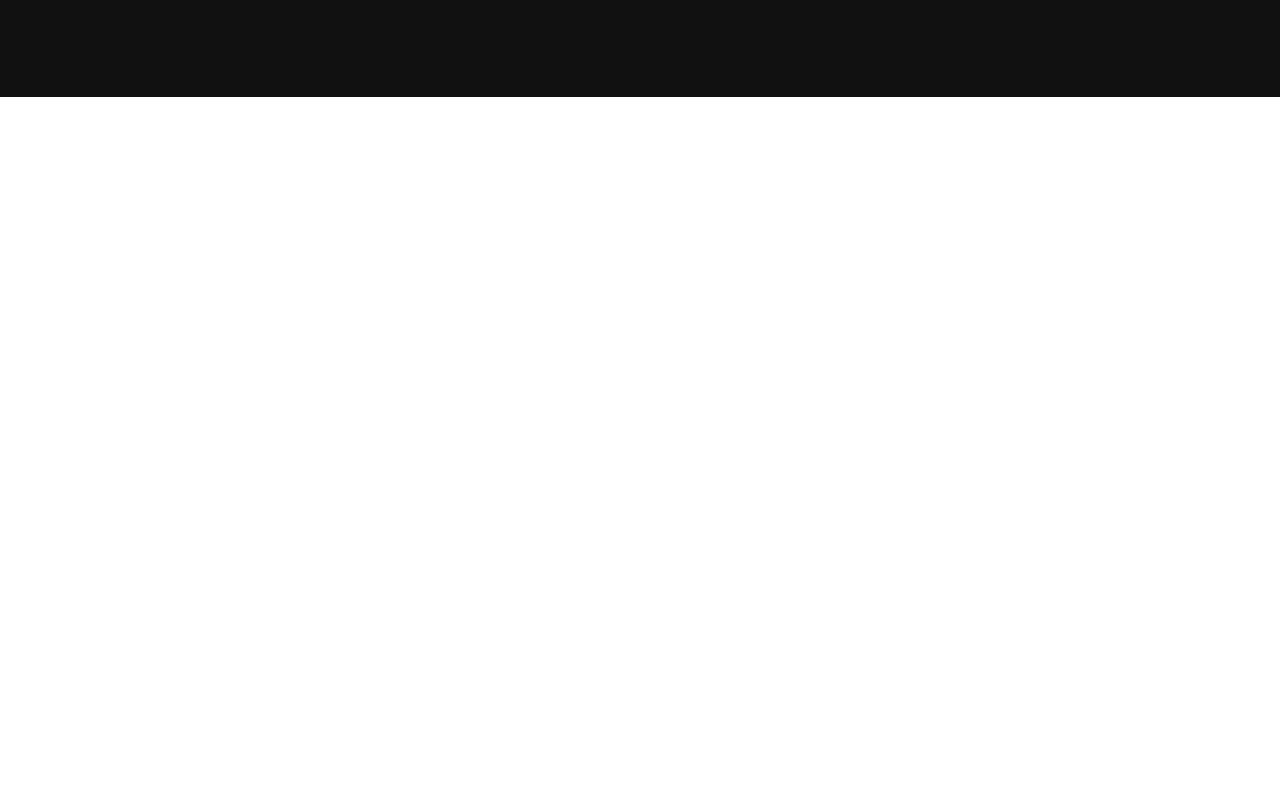
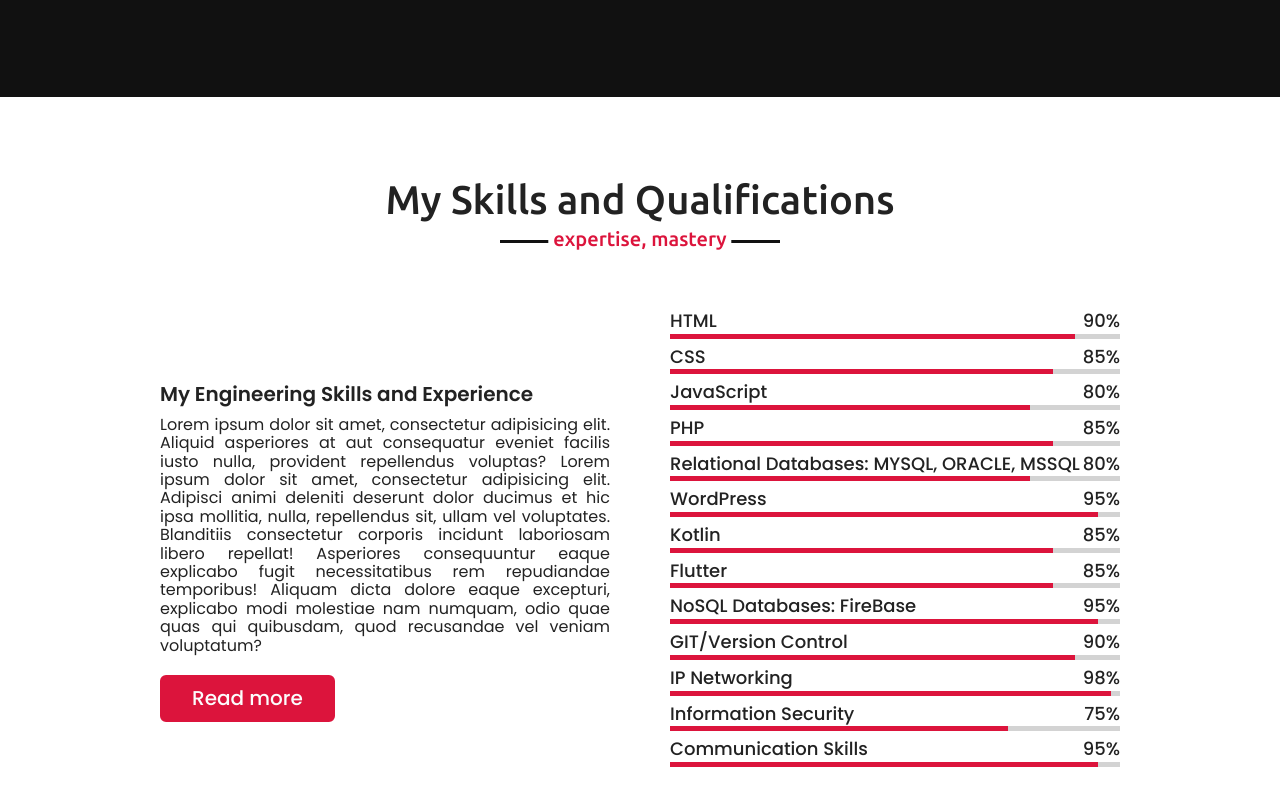
Before and after one commit to typos-r-us/networks-and-apps-portfolio, a website built with Parcel: page index.html in a window 1280 px wide. Shown: the part 2186-2992 px from the top of the page. Before the commit the page ends 2763 px from the top, so only its background shows below. Built offline with nearby package versions, Linux system fonts and the light colour scheme.

Commit message:
Completed 'Skills' section structure. Moving to 'Teams' section.

```diff
--- a/css/style.css
+++ b/css/style.css
@@ -134,6 +134,17 @@ html {
 section{
   padding: 80px;
 }
+/*all sections font*/
+.about, .services, .skills{
+  font-family: 'Poppins', sans-serif;
+}
+/*all sections content structure*/
+.about .about-content, .services .services-content, .skills .skills-content{
+  display: flex;
+  flex-wrap: wrap;
+  align-items: center;
+  justify-content: space-between;
+}
 section .title{
   position: relative;
   text-align: center;
@@ -167,15 +178,6 @@ section .title::after{
 .about .title::after{
   content: "who I am";
 }
-.about, .services{
-  font-family: 'Poppins', sans-serif;
-}
-.about .about-content, .services .services-content{
-  display: flex;
-  flex-wrap: wrap;
-  align-items: center;
-  justify-content: space-between;
-}
 .about .about-content .left{
   width: 45%;
 }
@@ -201,7 +203,8 @@ section .title::after{
 .about .about-content .right p{
   text-align: justify;
 }
-.about .about-content .right a{
+/*button styling for calls to action in sections*/
+.about .about-content .right a, .skills .skills-content .left a{
   display: inline-block;
   background: crimson;
   color: #fcfcfc;
@@ -213,7 +216,7 @@ section .title::after{
   border: 2px solid crimson;
   transition: color 0.3s ease;
 }
-.about .about-content .right a:hover{
+.about .about-content .right a:hover, .skills .skills-content .left a:hover{
   background: #fcfcfc;
   color: crimson;
 }
@@ -260,6 +263,92 @@ section .title::after{
   font-size: 25px;
   font-weight: 500;
   margin: 10px 0 7px 0;
+}
+/*skills section styling*/
+.skills .title::before {
+  width: 280px;
+}
+.skills .title::after{
+  content: "expertise, mastery";
+}
+.skills .skills-content .column{
+  width: calc(50% - 30px);
+}
+.skills .skills-content .left .skills-text{
+  font-size: 20px;
+  font-weight: 600;
+  margin-bottom: 10px;
+}
+.skills .skills-content .left{
+  text-align: justify;
+}
+.skills .skills-content .right .bars{ /*todo: check this before commit*/
+ margin-bottom: 35px;
+}
+.skills .skills-content .right .info{
+  display: flex;
+  margin-bottom: 2px;
+  margin-top: 8px;
+  align-items: center;
+  justify-content: space-between;
+}
+.skills .skills-content .right span{
+  font-weight: 500;
+  font-size: 18px;
+}
+.skills .skills-content .right .line{
+  height: 5px;
+  width: 100%;
+  background: lightgrey;
+  position: relative;
+}
+.skills .skills-content .right .line::before{
+  content: "";
+  position: absolute;
+  height: 100%;
+  left: 0;
+  top: 0;
+  background: crimson;
+}
+/*set the bars for each category of skill*/
+.skills-content .right .html::before{
+  width: 90%;
+}
+.skills-content .right .css::before{
+  width: 85%;
+}
+.skills-content .right .js::before{
+  width: 80%;
+}
+.skills-content .right .php::before{
+  width: 85%;
+}
+.skills-content .right .sql::before{
+  width: 80%;
+}
+.skills-content .right .wp::before{
+  width: 95%;
+}
+.skills-content .right .kotlin::before{
+  width: 85%;
+}
+.skills-content .right .flutter::before{
+  width: 85%;
+}
+.skills-content .right .nosql::before{
+  width: 95%;
+}
+.skills-content .right .git::before{
+  width: 90%;
+}
+.skills-content .right .networks::before{
+  width: 98%;
+}
+.skills-content .right .infosec::before{
+  width: 75%;
+}
+.skills-content .right .comms::before{
+  width: 95%;
 }
 /*responsive media queries*/
 @media (max-width: 1300px){
@@ -329,7 +418,7 @@ section .title::after{
     max-width: 900px;
   }
   .about .about-content .column{
-    width: 100%;
+    width: calc(100% - 10px); /*width: 100%;*/
   }
   .about .about-content .left{
     display: flex;
@@ -341,6 +430,10 @@ section .title::after{
   }
   .services .services-content .card {
     width: calc(50% - 10px);
+    margin-bottom: 20px;
+  }
+  .skills .skills-content .column{
+    width: calc(100% - 10px);
     margin-bottom: 20px;
   }
 }
--- a/index.html
+++ b/index.html
@@ -139,7 +139,83 @@
   <!--Create the Skills section-->
   <section class="skills" id="skills">
     <div class="max-width">
-
+      <h2 class="title">My Skills and Qualifications</h2>
+      <div class="skills-content">
+        <div class="column left">
+          <div class="skills-text">My Engineering Skills and Experience</div>
+          <p>Lorem ipsum dolor sit amet, consectetur adipisicing elit. Aliquid asperiores at aut consequatur eveniet facilis iusto nulla, provident repellendus voluptas? Lorem ipsum dolor sit amet, consectetur adipisicing elit. Adipisci animi deleniti deserunt dolor ducimus et hic ipsa mollitia, nulla, repellendus sit, ullam vel voluptates. Blanditiis consectetur corporis incidunt laboriosam libero repellat! Asperiores consequuntur eaque explicabo fugit necessitatibus rem repudiandae temporibus! Aliquam dicta dolore eaque excepturi, explicabo modi molestiae nam numquam, odio quae quas qui quibusdam, quod recusandae vel veniam voluptatum?</p>
+          <a href="#">Read more</a>
+        </div>
+        <div class="column right">
+          <div class="bars">
+            <div class="info">
+              <span>HTML</span>
+              <span>90%</span>
+            </div>
+            <div class="line html"></div>
+            <div class="info">
+              <span>CSS</span>
+              <span>85%</span>
+            </div>
+            <div class="line css"></div>
+            <div class="info">
+              <span>JavaScript</span>
+              <span>80%</span>
+            </div>
+            <div class="line js"></div>
+            <div class="info">
+              <span>PHP</span>
+              <span>85%</span>
+            </div>
+            <div class="line php"></div>
+            <div class="info">
+              <span>Relational Databases: MYSQL, ORACLE, MSSQL</span>
+              <span>80%</span>
+            </div>
+            <div class="line sql"></div>
+            <div class="info">
+              <span>WordPress</span>
+              <span>95%</span>
+            </div>
+            <div class="line wp"></div>
+            <div class="info">
+              <span>Kotlin</span>
+              <span>85%</span>
+            </div>
+            <div class="line kotlin"></div>
+            <div class="info">
+              <span>Flutter</span>
+              <span>85%</span>
+            </div>
+            <div class="line flutter"></div>
+            <div class="info">
+              <span>NoSQL Databases: FireBase</span>
+              <span>95%</span>
+            </div>
+            <div class="line nosql"></div>
+            <div class="info">
+              <span>GIT/Version Control</span>
+              <span>90%</span>
+            </div>
+            <div class="line git"></div>
+            <div class="info">
+              <span>IP Networking</span>
+              <span>98%</span>
+            </div>
+            <div class="line networks"></div>
+            <div class="info">
+              <span>Information Security</span>
+              <span>75%</span>
+            </div>
+            <div class="line infosec"></div>
+            <div class="info">
+              <span>Communication Skills</span>
+              <span>95%</span>
+            </div>
+            <div class="line comms"></div>
+          </div>
+        </div>
+      </div>
     </div>
   </section>
   <!--Create the Teams section-->
```
